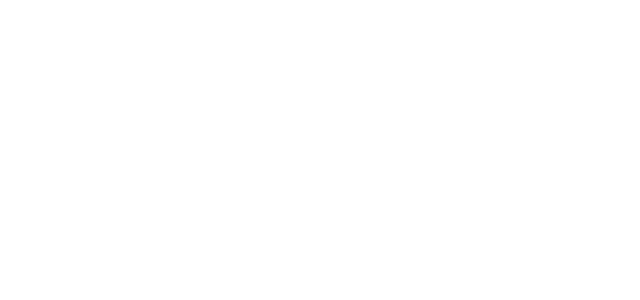
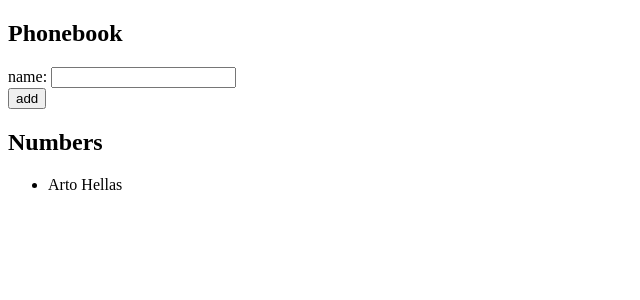
Before and after one commit to laurielim/fullstackopen, a React (Create React App) app in the folder part2/thephonebook/: page / in a window 1280 px wide. Shown: the top 300 px of the page, without its empty margins (0-640 px from the left). Built offline with nearby package versions, Linux system fonts and the light colour scheme.

Commit message:
handle events

```diff
--- a/part2/thephonebook/src/App.js
+++ b/part2/thephonebook/src/App.js
@@ -1,9 +1,36 @@
-import React from "react"
+import React, { useState } from 'react'
 
-function App() {
+const App = () => {
+  const [ persons, setPersons ] = useState([
+    { name: 'Arto Hellas' }
+  ])
+  const [ newName, setNewName ] = useState('')
+
+  const handleChange = (e) => setNewName(e.target.value)
+
+  const addName = (e) => {
+    e.preventDefault()
+    setPersons([...persons, {name: newName}])
+    setNewName('')
+  }
+
   return (
-    <div className="App"></div>
-  );
+    <div>
+      <h2>Phonebook</h2>
+      <form>
+        <div>
+          name: <input value={newName} onChange={handleChange} />
+        </div>
+        <div>
+          <button onClick={addName} type="submit">add</button>
+        </div>
+      </form>
+      <h2>Numbers</h2>
+      <ul>
+        {persons.map(person=><li key={person.name}>{person.name}</li>)}
+      </ul>
+    </div>
+  )
 }
 
-export default App;
+export default App
```
